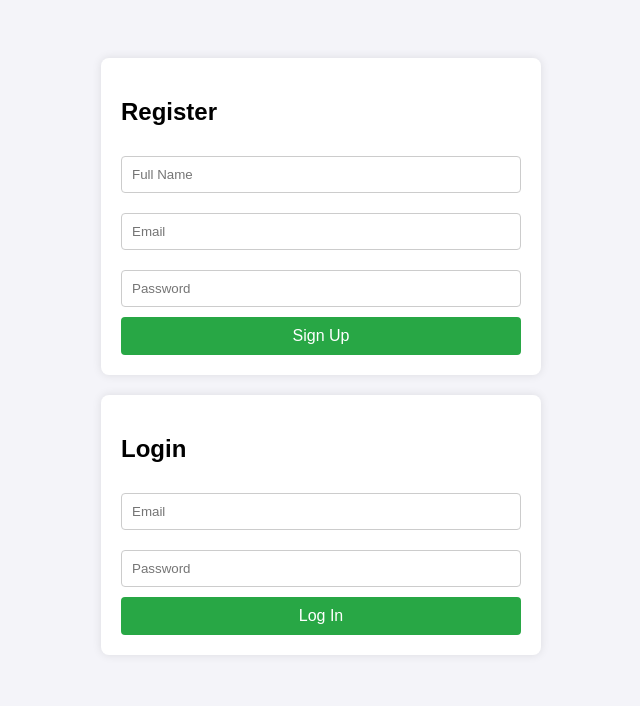
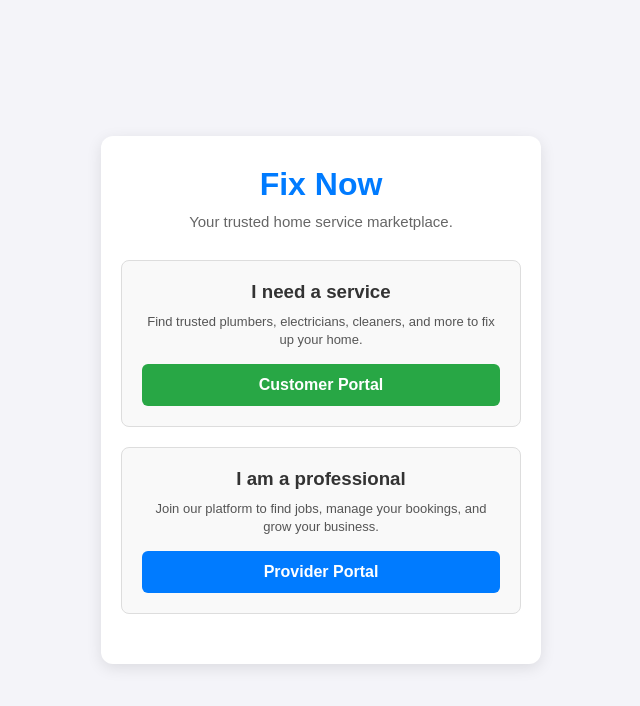
Before and after one commit to Zalem-skyy/HomeServiceProvider, a website: page fix-now/frontend/index.html in a window 1280 px wide. Shown: the whole page, without its empty margins (319-959 px from the left). Drawn offline with Linux system fonts and the light colour scheme.

Commit message:
Added a new customer authentication page and updated the redirection logic in the frontend JavaScript files to ensure users are directed to the appropriate authentication page when they are not logged in or do not have the correct role.

```diff
--- a/fix-now/frontend/index.html
+++ b/fix-now/frontend/index.html
@@ -3,39 +3,88 @@
 <head>
     <meta charset="UTF-8">
     <meta name="viewport" content="width=device-width, initial-scale=1.0">
-    <title>Fix Now - Home Service Provider</title>
+    <title>Fix Now - Welcome</title>
     <style>
-        body { font-family: Arial, sans-serif; background-color: #f4f4f9; padding: 50px; }
-        .container { max-width: 400px; margin: auto; background: white; padding: 20px; border-radius: 8px; box-shadow: 0 0 10px rgba(0,0,0,0.1); margin-bottom: 20px; }
-        input { width: 100%; padding: 10px; margin: 10px 0; border: 1px solid #ccc; border-radius: 4px; box-sizing: border-box; }
-        button { width: 100%; padding: 10px; background: #28a745; color: white; border: none; border-radius: 4px; cursor: pointer; font-size: 16px; }
-        button:hover { background: #218838; }
-        #message { text-align: center; font-weight: bold; margin-top: 15px; }
+        body {
+            font-family: Arial, sans-serif;
+            background-color: #f4f4f9;
+            margin: 0;
+            display: flex;
+            justify-content: center;
+            align-items: center;
+            min-height: 100vh;
+            padding: 20px;
+            box-sizing: border-box;
+        }
+        .landing-container {
+            max-width: 400px;
+            width: 100%;
+            background: white;
+            padding: 30px 20px;
+            border-radius: 12px;
+            box-shadow: 0 4px 15px rgba(0,0,0,0.1);
+            text-align: center;
+        }
+        .logo {
+            font-size: 32px;
+            color: #007bff;
+            font-weight: bold;
+            margin-bottom: 10px;
+        }
+        .tagline {
+            color: #666;
+            font-size: 15px;
+            margin-bottom: 30px;
+        }
+
+        .role-card {
+            background: #f9f9f9;
+            border: 1px solid #ddd;
+            border-radius: 8px;
+            padding: 20px;
+            margin-bottom: 20px;
+            transition: transform 0.2s ease;
+        }
+        .role-card:hover { transform: translateY(-3px); box-shadow: 0 4px 10px rgba(0,0,0,0.08); }
+        .role-card h3 { margin: 0 0 10px; color: #333; }
+        .role-card p { font-size: 13px; color: #555; margin: 0 0 15px; line-height: 1.4; }
+
+        .btn {
+            display: block;
+            width: 100%;
+            padding: 12px;
+            color: white;
+            text-decoration: none;
+            border-radius: 6px;
+            font-weight: bold;
+            box-sizing: border-box;
+        }
+        .btn-customer { background: #28a745; }
+        .btn-customer:hover { background: #218838; }
+        .btn-provider { background: #007bff; }
+        .btn-provider:hover { background: #0056b3; }
     </style>
 </head>
 <body>
 
-    <div class="container">
-        <h2>Register</h2>
-        <form id="registerForm">
-            <input type="text" id="regName" placeholder="Full Name" required>
-            <input type="email" id="regEmail" placeholder="Email" required>
-            <input type="password" id="regPassword" placeholder="Password" required>
-            <button type="submit">Sign Up</button>
-        </form>
+    <div class="landing-container">
+        <div class="logo">Fix Now</div>
+        <div class="tagline">Your trusted home service marketplace.</div>
+
+        <!-- Customer Section -->
+        <div class="role-card">
+            <h3>I need a service</h3>
+            <p>Find trusted plumbers, electricians, cleaners, and more to fix up your home.</p>
+            <a href="customer-auth.html" class="btn btn-customer">Customer Portal</a>
+        </div>
+
+        <!-- Provider Section -->
+        <div class="role-card">
+            <h3>I am a professional</h3>
+            <p>Join our platform to find jobs, manage your bookings, and grow your business.</p>
+            <a href="provider-auth.html" class="btn btn-provider">Provider Portal</a>
+        </div>
     </div>
 
-    <div class="container">
-        <h2>Login</h2>
-        <form id="loginForm">
-            <input type="email" id="loginEmail" placeholder="Email" required>
-            <input type="password" id="loginPassword" placeholder="Password" required>
-            <button type="submit">Log In</button>
-        </form>
-    </div>
-
-    <div id="message"></div>
-
-    <script src="js/auth.js"></script>
 </body>
 </html>
--- a/fix-now/frontend/js/auth.js
+++ b/fix-now/frontend/js/auth.js
@@ -1,5 +1,30 @@
 const API_URL = 'http://localhost:5000/api/users';
 const messageDiv = document.getElementById('message');
+
+// Toggle between Login and Register views
+window.toggleForms = () => {
+    const regContainer = document.getElementById('registerContainer');
+    const loginContainer = document.getElementById('loginContainer');
+
+    if (regContainer.style.display === 'none') {
+        regContainer.style.display = 'block';
+        loginContainer.style.display = 'none';
+    } else {
+        regContainer.style.display = 'none';
+        loginContainer.style.display = 'block';
+    }
+    messageDiv.textContent = '';
+};
+
+// Toggle password visibility for better UX
+window.togglePassword = (inputId) => {
+    const input = document.getElementById(inputId);
+    if (input.type === 'password') {
+        input.type = 'text';
+    } else {
+        input.type = 'password';
+    }
+};
 
 // Handle Registration
 document.getElementById('registerForm').addEventListener('submit', async (e) => {
@@ -22,6 +47,13 @@ document.getElementById('registerForm').addEventListener('submit', async (e) =>
             messageDiv.style.color = 'green';
             messageDiv.textContent = 'Registration successful! You can now log in.';
             document.getElementById('registerForm').reset();
+
+            // Uncheck the password toggle if it was checked
+            document.getElementById('showRegPass').checked = false;
+            document.getElementById('regPassword').type = 'password';
+
+            // Auto-switch to login form after 1.5 seconds
+            setTimeout(toggleForms, 1500);
         } else {
             messageDiv.style.color = 'red';
             messageDiv.textContent = data.message || 'Registration failed.';
@@ -48,14 +80,12 @@ document.getElementById('loginForm').addEventListener('submit', async (e) => {
         const data = await response.json();
 
         if (response.ok) {
-            // Save the token to local storage
             localStorage.setItem('token', data.token);
 
             messageDiv.style.color = 'green';
             messageDiv.textContent = `Welcome back, ${data.user.name}! Redirecting...`;
             document.getElementById('loginForm').reset();
 
-            // Redirect the user to the home page after 1 second
             setTimeout(() => {
                 window.location.href = 'user-dash.html';
             }, 1000);
--- a/fix-now/frontend/js/bookings.js
+++ b/fix-now/frontend/js/bookings.js
@@ -4,7 +4,7 @@ let isListView = false;
 
 document.addEventListener('DOMContentLoaded', async () => {
     const token = localStorage.getItem('token');
-    if (!token) return window.location.href = 'index.html';
+    if (!token) return window.location.href = 'customer-auth.html';
 
     try {
         const payload = JSON.parse(atob(token.split('.')[1]));
--- a/fix-now/frontend/js/provider-dash.js
+++ b/fix-now/frontend/js/provider-dash.js
@@ -11,7 +11,7 @@ document.addEventListener('DOMContentLoaded', async () => {
         // Make sure a regular user didn't accidentally wander here
         if (payload.role !== 'provider') {
             alert('Unauthorized. Providers only.');
-            return window.location.href = 'index.html';
+            return window.location.href = 'customer-auth.html';
         }
 
         const providerId = payload.id;
--- a/fix-now/frontend/js/user-dash.js
+++ b/fix-now/frontend/js/user-dash.js
@@ -1,7 +1,7 @@
 document.addEventListener('DOMContentLoaded', async () => {
     const token = localStorage.getItem('token');
     if (!token) {
-        window.location.href = 'index.html';
+        window.location.href = 'customer-auth.html';
         return;
     }
 
```
Also changed, not shown: fix-now/frontend/customer-auth.html (added, +73 -0 lines).
